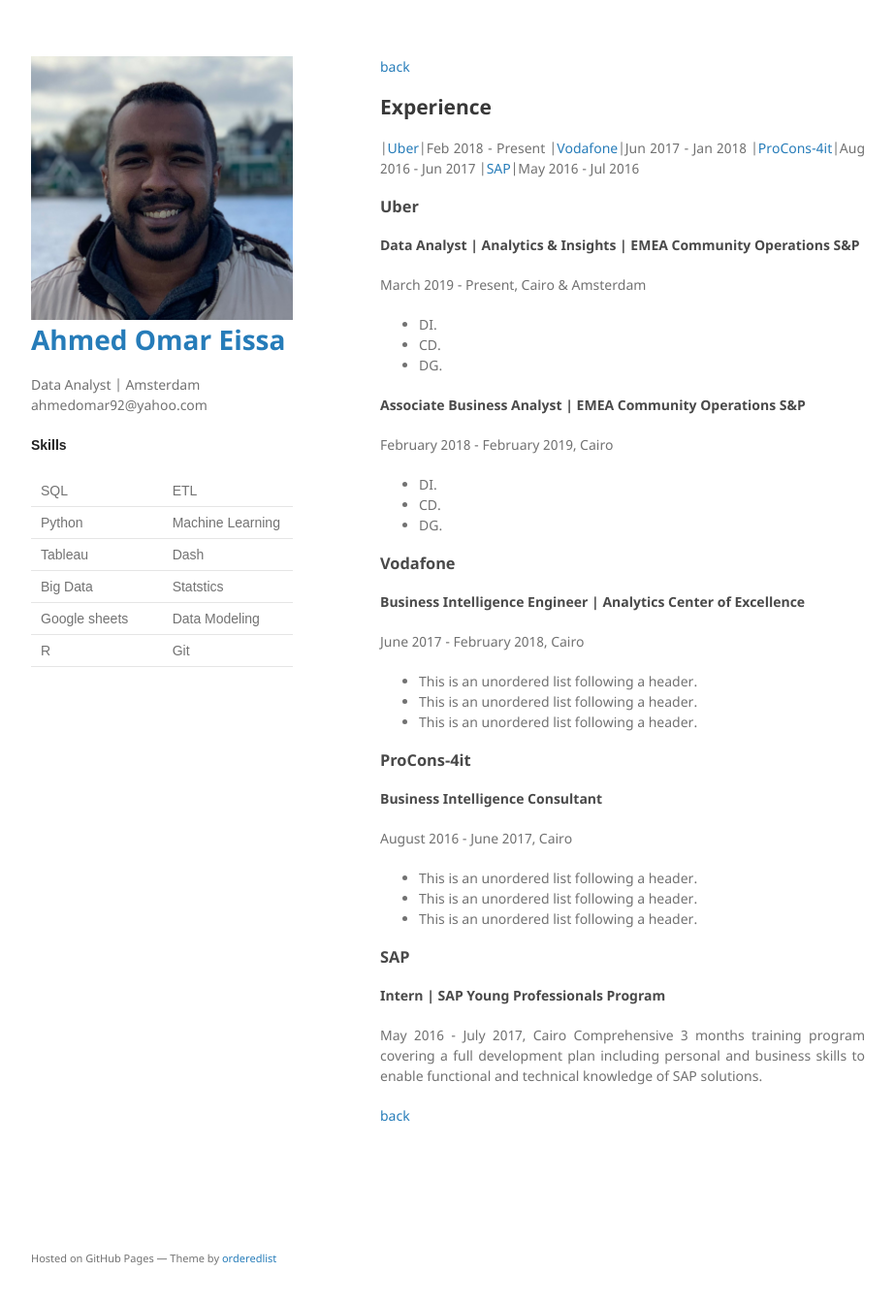
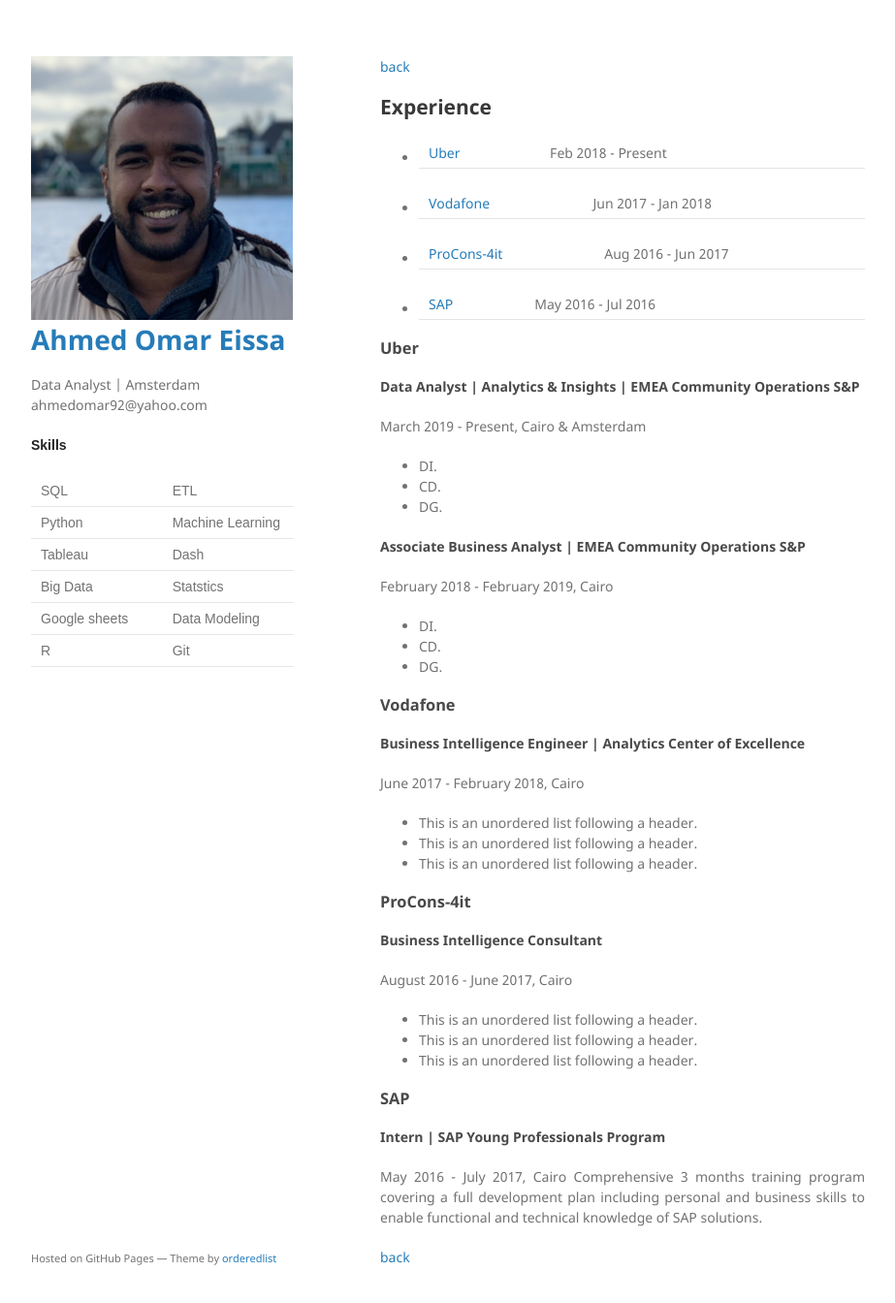
Before and after one commit to AhmedOmarEissa/AhmedOmarEissa.github.io, a Jekyll site: the page built from experience.md, in a window 1280 px wide and 1377 px high. Shown: the top 1344 px of the window at 97% size, without its empty margins (178-1101 px from the left). Built offline with Jekyll 4.4.1, drawn with Linux system fonts in a browser that asks for light colours.

```diff
--- a/experience.md
+++ b/experience.md
@@ -3,10 +3,10 @@ layout: default
 ---
 [back](./)
 ## Experience
-|[Uber](#uber)|Feb 2018 - Present
-|[Vodafone](#vodafone)|Jun 2017 - Jan 2018
-|[ProCons-4it](#ProCons-4it)|Aug 2016 - Jun 2017
-|[SAP](#SAP)|May 2016 - Jul 2016
+* [Uber](#uber)               |Feb 2018 - Present
+* [Vodafone](#vodafone)       |Jun 2017 - Jan 2018
+* [ProCons-4it](#ProCons-4it) |Aug 2016 - Jun 2017
+* [SAP](#SAP)                 |May 2016 - Jul 2016
 
 
 ### <a name="uber"></a> Uber
```
